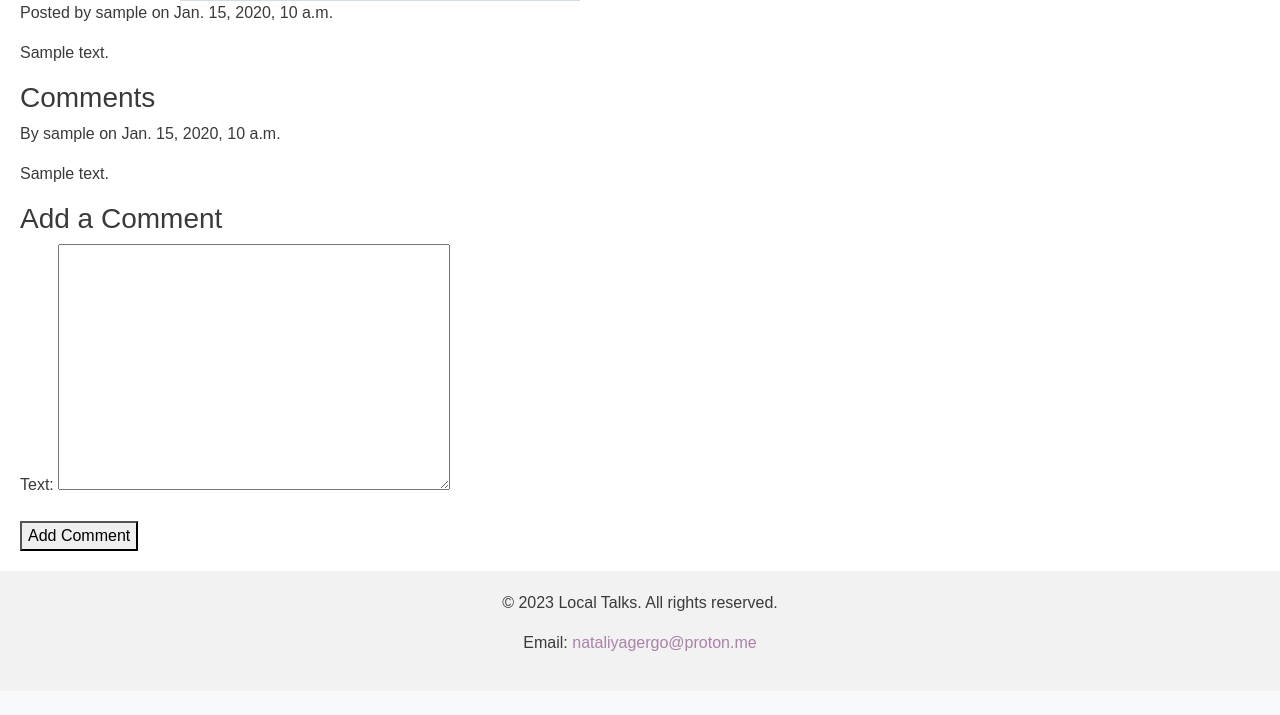
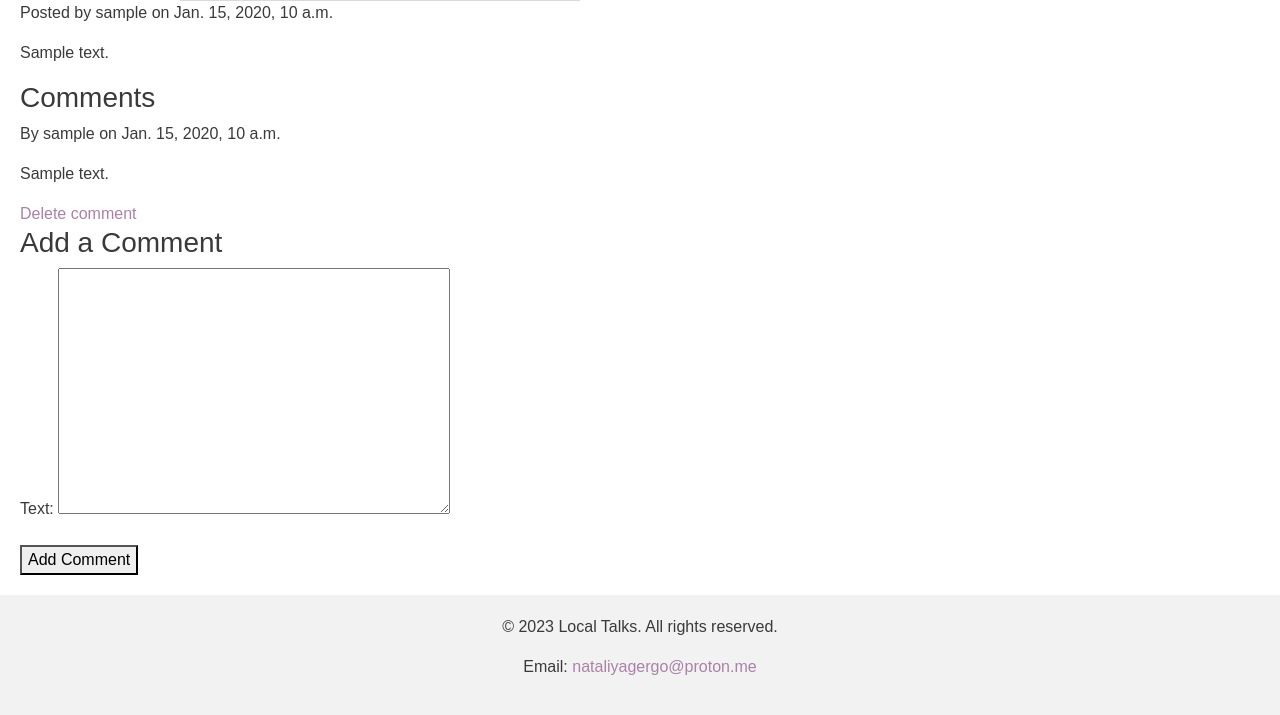
Before and after one commit to 1101712/Local-Talks, a Django app: page /ad/1/ in a window 1280 px wide. Shown: the part 954-1669 px from the top of the page. Before the commit the page ends 1605 px from the top, so only its background shows below. Run offline with Django 4.2, Linux system fonts and the light colour scheme; a user stored in the database is signed in; tables that the repository leaves empty hold one stand-in row (values such as "Sample post"); grey boxes marked "Sample" are stand-in pictures; some libraries are stand-ins or nearby versions.

Commit message:
Fix Comment Section, Add Deletion Feature, create README Skeleton and moved it to the main directory: - Restore missing comment section due to possible code deletion. - Implemente CommentDeleteView in Django for comment deletion by author.

```diff
--- a/localtalks/talks/forms.py
+++ b/localtalks/talks/forms.py
@@ -3,6 +3,8 @@ from django.contrib.auth.forms import UserCreationForm, AuthenticationForm
 from .models import CustomUser
 from .models import Comment, Ad, CustomUser, Category
 from django.core.exceptions import ValidationError
+from django.db import models
+
 
 class CommentForm(forms.ModelForm):
     class Meta:
--- a/localtalks/talks/templates/_ad_list.html
+++ b/localtalks/talks/templates/_ad_list.html
@@ -1,7 +1,7 @@
 <div class="ads-wrapper">
     {% for ad in ads %}
     <div class="ad-item">
-        <h4>{{ ad.title }}</h4>
+        <h4><a href="{% url 'ad_detail' ad.id %}" class="custom-color">{{ ad.title }}</a></h4>
         <div class="post-info">
             {% if ad.author.profile_picture and not ad.author.using_default_image %}
                 <img src="{{ ad.author.profile_picture.url }}" alt="Profile picture" class="small-profile-picture">
--- a/localtalks/talks/templates/talks/ad/ad_detail.html
+++ b/localtalks/talks/templates/talks/ad/ad_detail.html
@@ -17,6 +17,10 @@
     <div class="comment">
         <p>By {{ comment.author }} on {{ comment.created_date }}</p>
         <p>{{ comment.text }}</p>
+        <!-- Добавляем кнопку удаления только если текущий пользователь является автором комментария -->
+        {% if user.is_authenticated and user == comment.author %}
+            <a href="{% url 'comment_delete' comment.id %}" class="custom-color">Delete comment</a>
+        {% endif %}
     </div>
 {% endfor %}
 
--- a/localtalks/talks/templates/talks/home.html
+++ b/localtalks/talks/templates/talks/home.html
@@ -33,7 +33,7 @@
 
         {% include '_ad_list.html' with ads=latest_ads %}
 
-        <a href="{% url 'ad-list' %}" class="custom1-color">View All Ads</a>
+        <a href="{% url 'ad-list' %}" class="custom-color">View All Ads</a>
     </div>
 </div>
 {% endblock %}
--- a/localtalks/talks/urls.py
+++ b/localtalks/talks/urls.py
@@ -1,6 +1,6 @@
 from django.urls import path
 from django.contrib.auth.views import LogoutView
-from .views import AdListView, AdDetailView, CustomLoginView, RegisterView, AdCreateView, test_view, HomeView, AdUpdateView, AdDeleteView, ProfileView, ProfileDeleteView
+from .views import AdListView, AdDetailView, CustomLoginView, RegisterView, AdCreateView, test_view, HomeView, AdUpdateView, AdDeleteView, ProfileView, ProfileDeleteView, CommentDeleteView
 from . import views
 from django.contrib.auth import views as auth_views
 
@@ -28,4 +28,5 @@ urlpatterns = [
     path('how-it-works/', views.RulesView.as_view(), name='rules'),
     path('profile/edit/', views.ProfileEditView.as_view(), name='profile_edit'),
     path('profile/delete/', views.ProfileDeleteView.as_view(), name='profile_delete'),
+    path('comment/<int:pk>/delete/', CommentDeleteView.as_view(), name='comment_delete'),
 ]
--- a/localtalks/talks/views.py
+++ b/localtalks/talks/views.py
@@ -263,3 +263,15 @@ class AdsByCategoryView(ListView):
 class RulesView(View):
     def get(self, request):
         return render(request, 'talks/rules.html')
+
+class CommentDeleteView(LoginRequiredMixin, DeleteView):
+    model = Comment
+    template_name = 'talks/comment_confirm_delete.html'
+    success_url = reverse_lazy('ad-list')
+
+    def get_object(self, queryset=None):
+        """ Переопределяем этот метод для проверки, что пользователь является автором комментария """
+        obj = super().get_object()
+        if obj.author != self.request.user:
+            raise Http404("You do not have permission to delete this comment.")
+        return obj
```
Also changed, not shown: localtalks/talks/templates/talks/ad/comment_confirm_delete.html (added, +12 -0 lines), localtalks/README.md (added), 1 other file.
